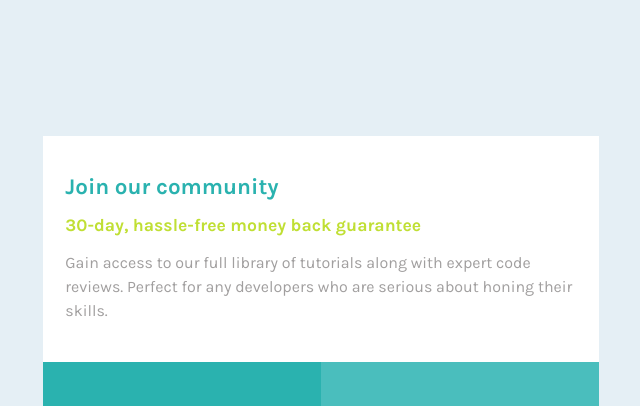
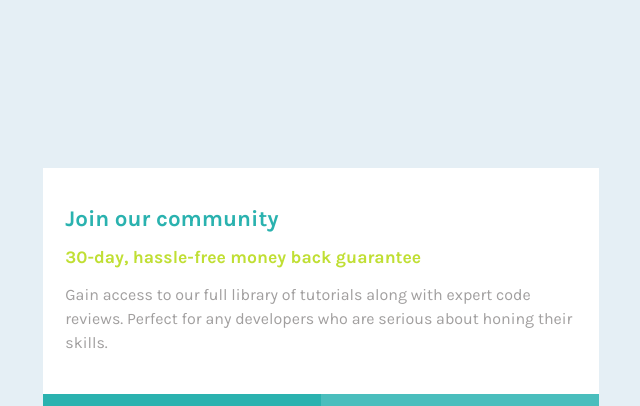
Before and after one commit to EsraaGamal-22/single-price-grid-component, a plain HTML site: page index.html in a window 1280 px wide. Shown: the top 406 px of the page, without its empty margins (319-959 px from the left). Drawn offline with Linux system fonts and the light colour scheme.

Commit message:
Update style.css

```diff
--- a/style.css
+++ b/style.css
@@ -5,7 +5,7 @@ body{
     font-family: 'Karla', sans-serif;
     font-size:1rem;
     background-color: hsl(204, 43%, 93%);
-    padding:8em 0;
+    padding:10em 0;
 }
 .container{
     width:44%;
```
